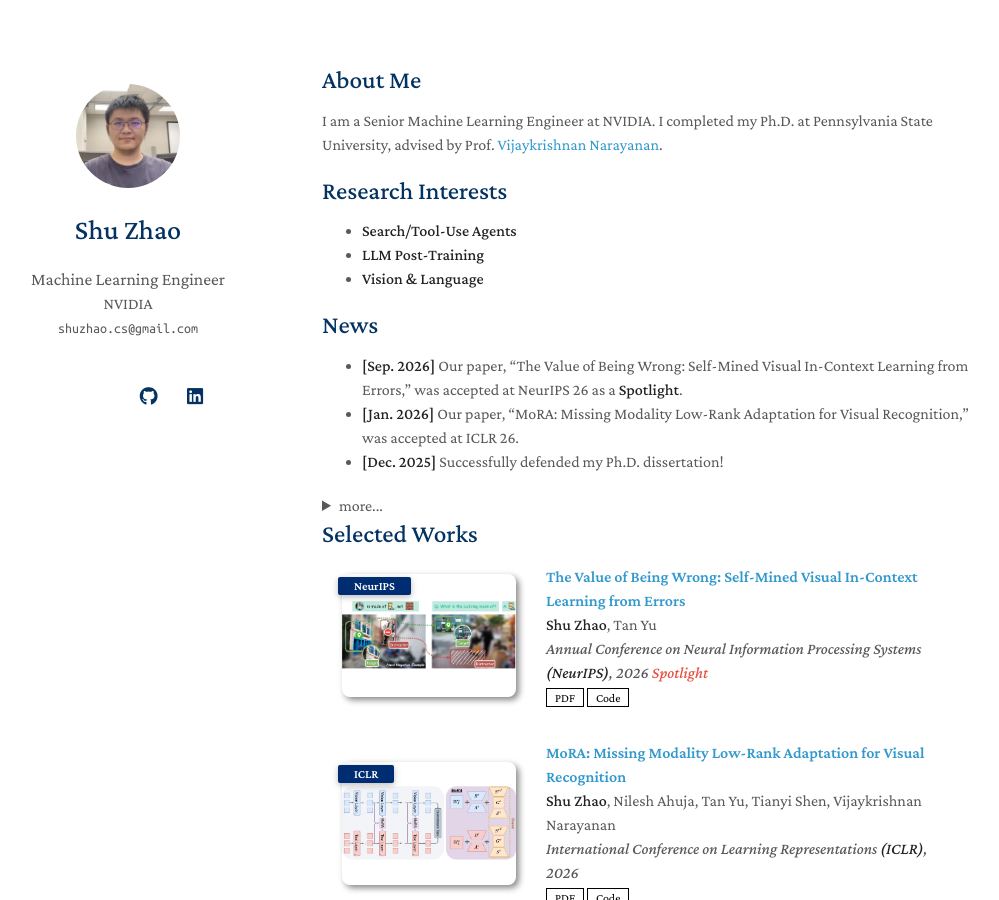
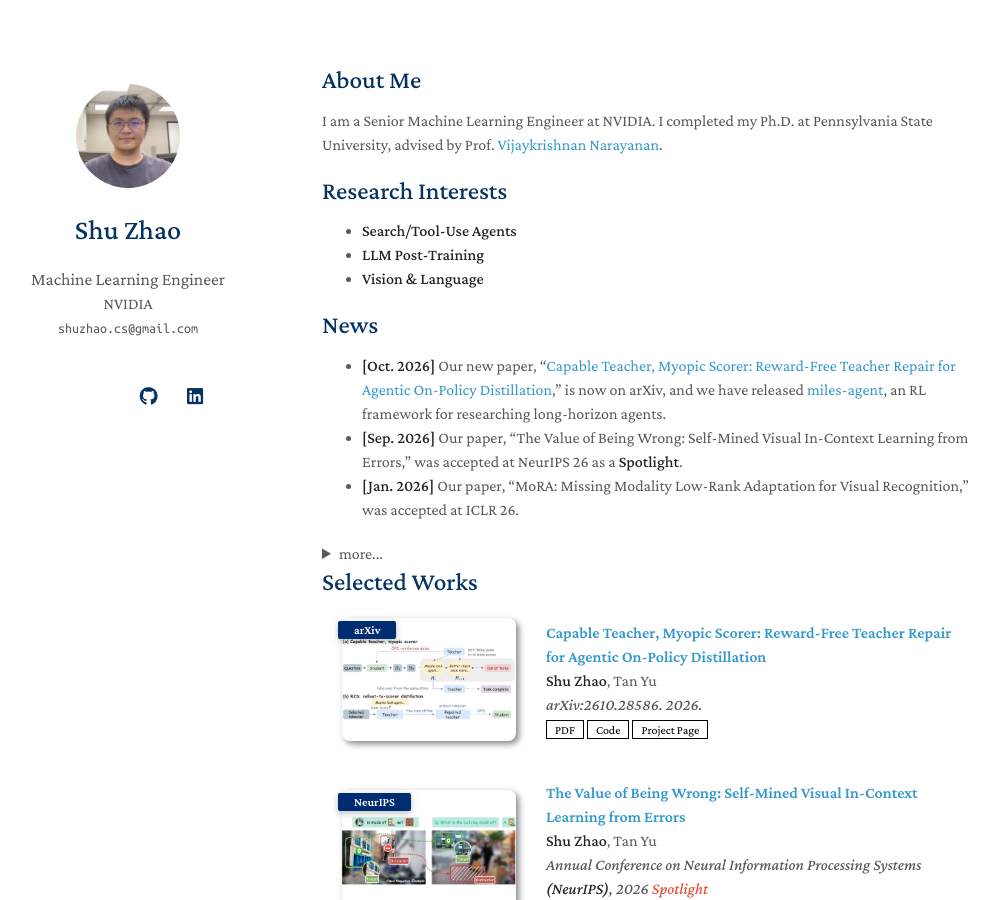
Before and after one commit to Tree-Shu-Zhao/Tree-Shu-Zhao.github.io, a Jekyll site: the page built from index.md, in a window 1280 px wide and 900 px high. Shown: the whole window, without its empty margins (148-1147 px from the left). Built offline with Jekyll 4.4.1, drawn with Linux system fonts in a browser that asks for light colours; nearby versions of some CDN libraries; a style sheet for code colours, icons or effects is not loaded; our own code applies the rules of GitHub Pages for plain Markdown files; some of the changed text lies outside the part shown.

Commit message:
feat: add the R2S preprint to news and selected works, bump last-updated date
Co-Authored-By: Claude Sonnet 5.5 <noreply@anthropic.com>

```diff
--- a/_data/publications.yml
+++ b/_data/publications.yml
@@ -1,4 +1,12 @@
 main:
+  - title: "Capable Teacher, Myopic Scorer: Reward-Free Teacher Repair for Agentic On-Policy Distillation"
+    authors: <strong>Shu Zhao</strong>, Tan Yu
+    conference_short: arXiv
+    conference: "arXiv:2610.28586. 2026."
+    pdf: https://arxiv.org/pdf/2610.28586
+    code: https://github.com/Tree-Shu-Zhao/miles-agent/tree/r2s
+    page: https://shuzhao.me/r2s/
+    image: ./assets/img/arXiv26_R2S.png
   - title: "The Value of Being Wrong: Self-Mined Visual In-Context Learning from Errors"
     authors: <strong>Shu Zhao</strong>, Tan Yu
     conference_short: NeurIPS
--- a/_layouts/homepage.html
+++ b/_layouts/homepage.html
@@ -100,7 +100,7 @@
       <br>
 
       {% if site.enable_footnote %}
-      <p><small>Powered by Jekyll and <a href="https://github.com/yaoyao-liu/minimal-light" target="_blank" rel="noopener">Minimal Light</a> theme. Last Updated: Oct 13, 2026. </small></p>
+      <p><small>Powered by Jekyll and <a href="https://github.com/yaoyao-liu/minimal-light" target="_blank" rel="noopener">Minimal Light</a> theme. Last Updated: Oct 20, 2026. </small></p>
       {% endif %}
 
       </section>
--- a/index.md
+++ b/index.md
@@ -12,11 +12,12 @@ I am a Senior Machine Learning Engineer at NVIDIA. I completed my Ph.D. at Penns
 - **Vision & Language**
 
 ## News
+- **[Oct. 2026]** Our new paper, "[Capable Teacher, Myopic Scorer: Reward-Free Teacher Repair for Agentic On-Policy Distillation](https://arxiv.org/abs/2610.28586)," is now on arXiv, and we have released [miles-agent](https://github.com/Tree-Shu-Zhao/miles-agent), an RL framework for researching long-horizon agents.
 - **[Sep. 2026]** Our paper, "The Value of Being Wrong: Self-Mined Visual In-Context Learning from Errors," was accepted at NeurIPS 26 as a **Spotlight**.
 - **[Jan. 2026]** Our paper, "MoRA: Missing Modality Low-Rank Adaptation for Visual Recognition," was accepted at ICLR 26.
-- **[Dec. 2025]** Successfully defended my Ph.D. dissertation!
 <details><summary> more... </summary>
 <ul>
+  <li>[Dec. 2025] Successfully defended my Ph.D. dissertation!</li>
   <li>[Oct. 2025] We have released <a href="https://github.com/Tree-Shu-Zhao/ferret">ferret</a>, an extensible RL framework for training LLM agents with advanced search capabilities.</li>
   <li>[Jun. 2025] Our paper, "HRScene: How Far Are VLMs from Effective High-Resolution Image Understanding?" was accepted at ICCV 25.</li>
   <li>[May 2025] One paper was accepted at ICML 2025.</li>
```
Also changed, not shown: assets/img/arXiv26_R2S.png (added).
